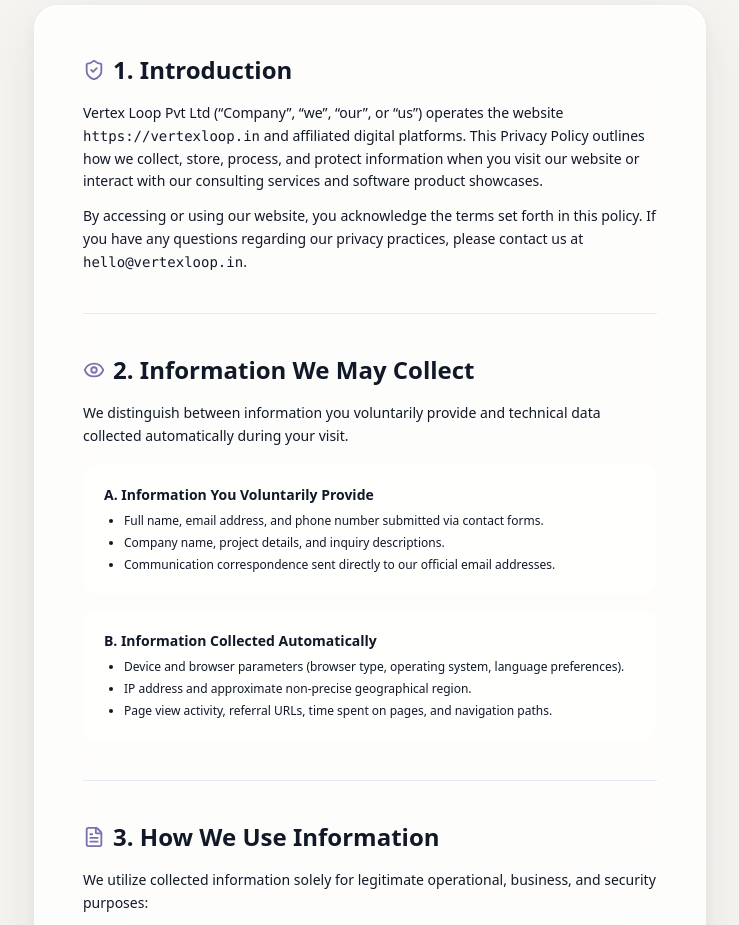
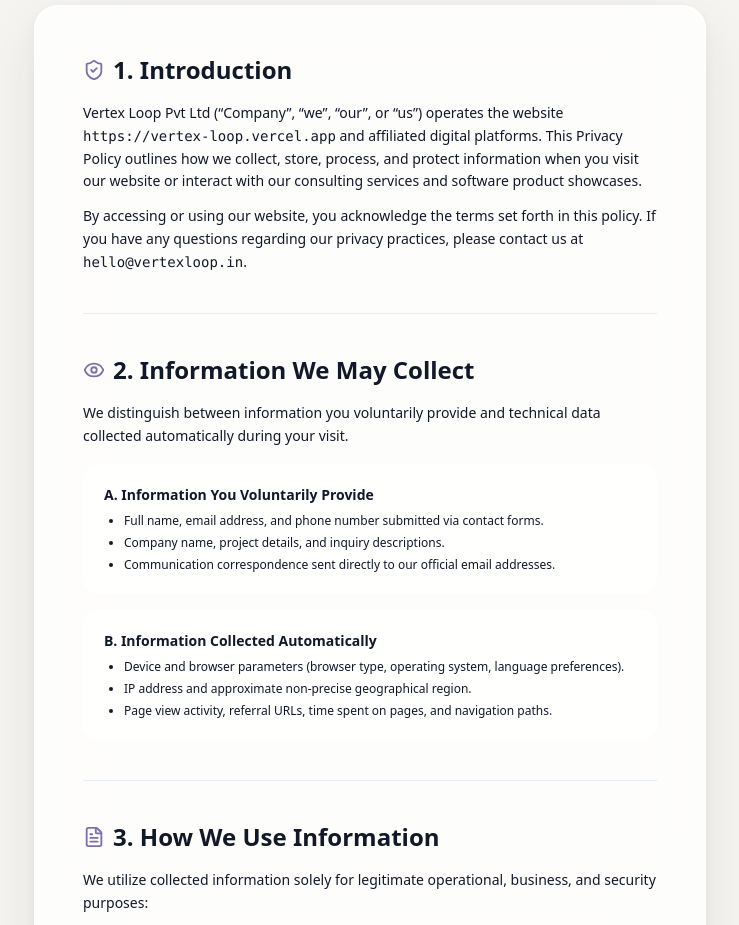
Before and after one commit to ak-z-world/aura-technologies, a Next.js app: page /privacy-policy in a window 1280 px wide. Shown: the part 780-1705 px from the top of the page, without its empty margins (270-1009 px from the left). Built offline with nearby package versions, Linux system fonts and the light colour scheme; no server answers.

Commit message:
url changed

```diff
--- a/src/app/(legal)/privacy-policy/page.tsx
+++ b/src/app/(legal)/privacy-policy/page.tsx
@@ -60,7 +60,7 @@
               <ShieldCheck size={22} className="text-[#7c6fad]" /> 1. Introduction
             </h2>
             <p className="text-slate-mid text-sm leading-relaxed font-light mb-3">
-              Vertex Loop Pvt Ltd (&ldquo;Company&rdquo;, &ldquo;we&rdquo;, &ldquo;our&rdquo;, or &ldquo;us&rdquo;) operates the website <code>https://vertexloop.in</code> and affiliated digital platforms. This Privacy Policy outlines how we collect, store, process, and protect information when you visit our website or interact with our consulting services and software product showcases.
+              Vertex Loop Pvt Ltd (&ldquo;Company&rdquo;, &ldquo;we&rdquo;, &ldquo;our&rdquo;, or &ldquo;us&rdquo;) operates the website <code>https://vertex-loop.vercel.app</code> and affiliated digital platforms. This Privacy Policy outlines how we collect, store, process, and protect information when you visit our website or interact with our consulting services and software product showcases.
             </p>
             <p className="text-slate-mid text-sm leading-relaxed font-light">
               By accessing or using our website, you acknowledge the terms set forth in this policy. If you have any questions regarding our privacy practices, please contact us at <code>hello@vertexloop.in</code>.
--- a/src/app/(legal)/terms-conditions/page.tsx
+++ b/src/app/(legal)/terms-conditions/page.tsx
@@ -61,7 +61,7 @@
               <Scale size={22} className="text-[#a07830]" /> 1. Introduction & Acceptance of Terms
             </h2>
             <p className="text-slate-mid text-sm leading-relaxed font-light mb-3">
-              These Terms and Conditions (&ldquo;Terms&rdquo;) govern your access to and use of <code>https://vertexloop.in</code> (the &ldquo;Website&rdquo;), operated by Vertex Loop Pvt Ltd (&ldquo;Company&rdquo;, &ldquo;we&rdquo;, &ldquo;our&rdquo;, or &ldquo;us&rdquo;).
+              These Terms and Conditions (&ldquo;Terms&rdquo;) govern your access to and use of <code>https://vertex-loop.vercel.app</code> (the &ldquo;Website&rdquo;), operated by Vertex Loop Pvt Ltd (&ldquo;Company&rdquo;, &ldquo;we&rdquo;, &ldquo;our&rdquo;, or &ldquo;us&rdquo;).
             </p>
             <p className="text-slate-mid text-sm leading-relaxed font-light">
               By browsing, accessing, or interacting with this Website, you agree to comply with and be bound by these Terms. If you do not agree with any part of these Terms, you should discontinue use of the Website immediately.
--- a/src/config/site.ts
+++ b/src/config/site.ts
@@ -1,7 +1,7 @@
 const rawUrl =
   process.env.NEXT_PUBLIC_SITE_URL ||
   process.env.SITE_URL ||
-  'https://vertexloop.in'
+  'https://vertex-loop.vercel.app'
 
 export const siteConfig = {
   name: 'Vertex Loop Pvt Ltd',
```
Also changed, not shown: public/llms.txt, 1 other file (tests, documents, lock files or other folders).
